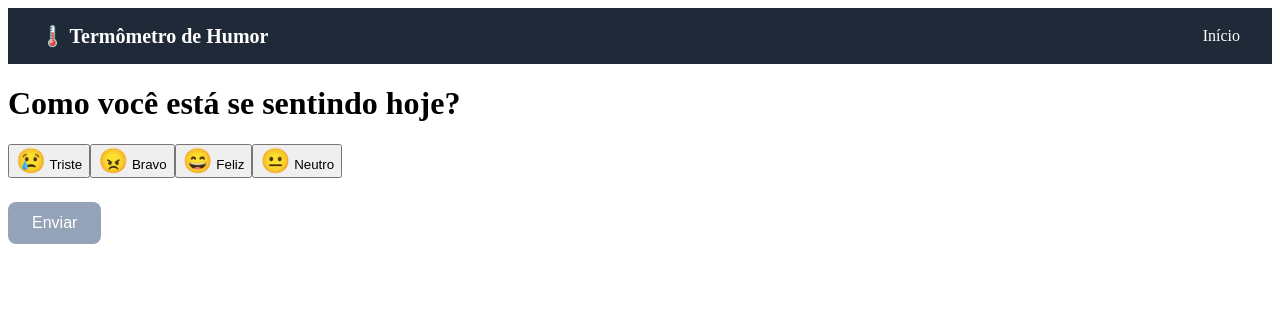
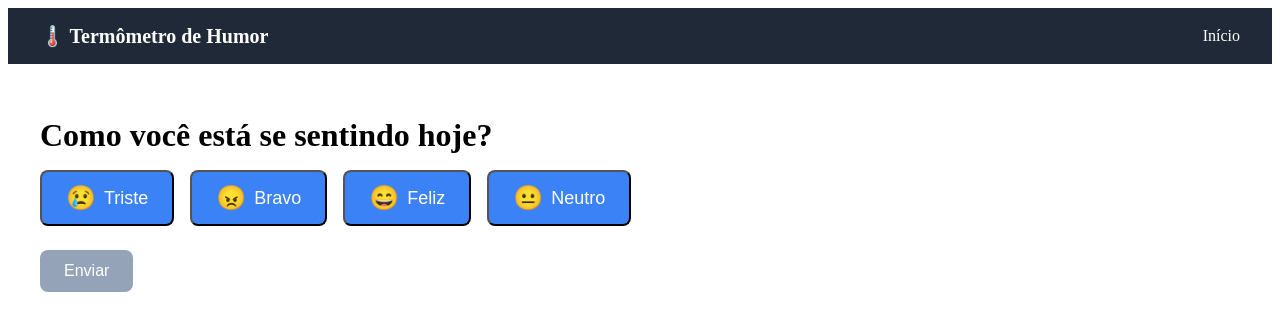
Before and after one commit to tavilom/Termometro_humor, a Next.js app in the folder clientes/: page / in a window 1280 px wide. Shown: the top 330 px of the page. Built offline with nearby package versions, Linux system fonts and the light colour scheme.

Commit message:
Update styles.module.css

```diff
--- a/clientes/app/styles.module.css
+++ b/clientes/app/styles.module.css
@@ -1,3 +1,41 @@
+.container {
+  padding: 2rem;
+}
+
+.title {
+  font-size: 2rem;
+  font-weight: bold;
+  margin-bottom: 1rem;
+}
+
+.buttons {
+  display: flex;
+  flex-wrap: wrap;
+  gap: 1rem;
+}
+
+.button {
+  background-color: #3b82f6;
+  color: white;
+  padding: 0.75rem 1.5rem;
+  font-size: 1.125rem;
+  border-radius: 0.5rem;
+  display: flex;
+  align-items: center;
+  gap: 0.5rem;
+  transition: background-color 0.2s;
+  cursor: pointer;
+}
+
+.button:hover {
+  background-color: #2563eb;
+}
+
+.status {
+  margin-top: 1rem;
+  font-size: 0.875rem;
+}
+
 .selected {
   background-color: #10b981; /* verde */
 }
```
